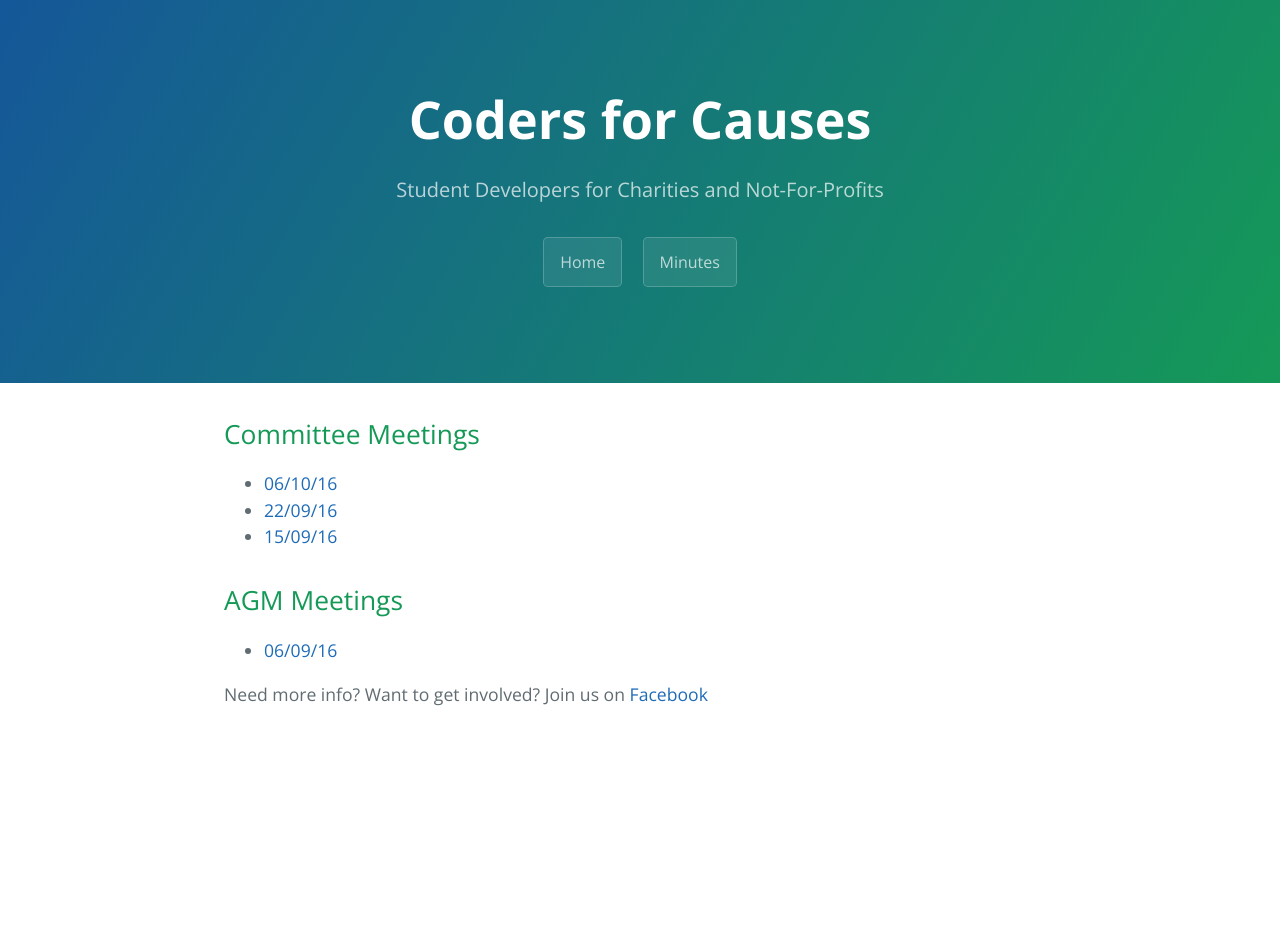
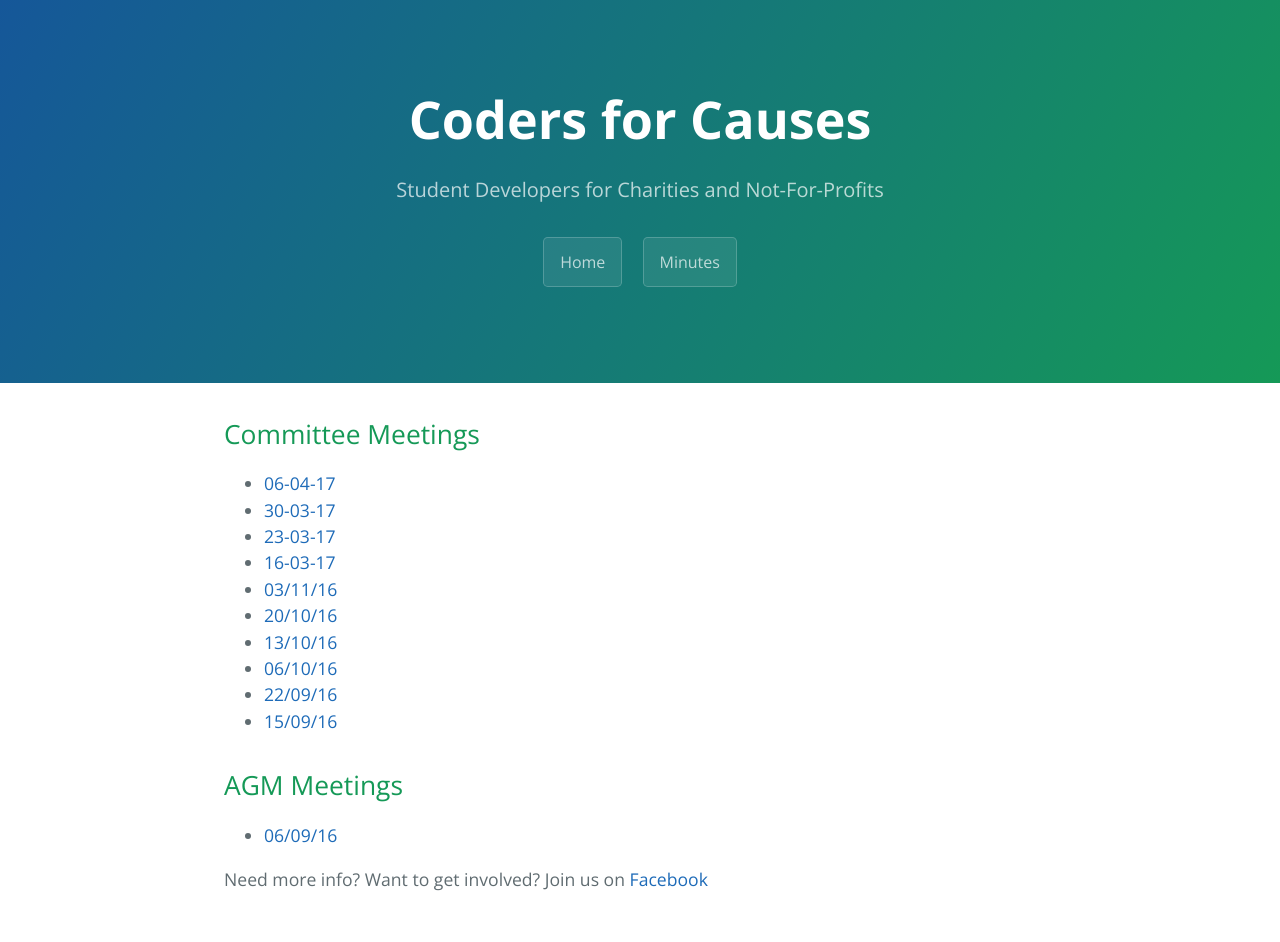
Before and after one commit to fkingnoobgg/codersforcauses.github.io, a Jekyll site: the page built from minutes/index.md, in a window 1280 px wide. Built offline with Jekyll 4.4.1, drawn with Linux system fonts in a browser that asks for light colours; before the commit the page ends 900 px from its top, so only the background shows below that.

Commit message:
Added all minute documents to minute page

```diff
--- a/minutes/index.md
+++ b/minutes/index.md
@@ -5,6 +5,13 @@ title: Minutes
 
 ## Committee Meetings
 
+- [06-04-17](/minutes/pdfs/CM-10-06-04-17.pdf)
+- [30-03-17](/minutes/pdfs/CM-9-30-03-17.pdf)
+- [23-03-17](/minutes/pdfs/CM-8-23-03-17.pdf)
+- [16-03-17](/minutes/pdfs/CM-7-16-03-17.pdf)
+- [03/11/16](/minutes/pdfs/CM-6-03-11-16.pdf)
+- [20/10/16](/minutes/pdfs/CM-5-20-10-16.pdf)
+- [13/10/16](/minutes/pdfs/CM-4-13-10-16.pdf)
 - [06/10/16](/minutes/pdfs/CM-3-06-10-16.pdf)
 - [22/09/16](/minutes/pdfs/CM-2-22-09-16.pdf)
 - [15/09/16](/minutes/pdfs/CM-1-15-09-16.pdf)
@@ -12,7 +19,7 @@ title: Minutes
 
 ## AGM Meetings
 
-- [06/09/16](/minutes/pdfs/06-09-16.pdf)
+- [06/09/16](/minutes/pdfs/AGM-1-06-09-16.pdf)
 
 Need more info? Want to get involved? Join us on
 [Facebook](https://facebook.com/groups/codersforcauses)
```
Also changed, not shown: 8 other files.
